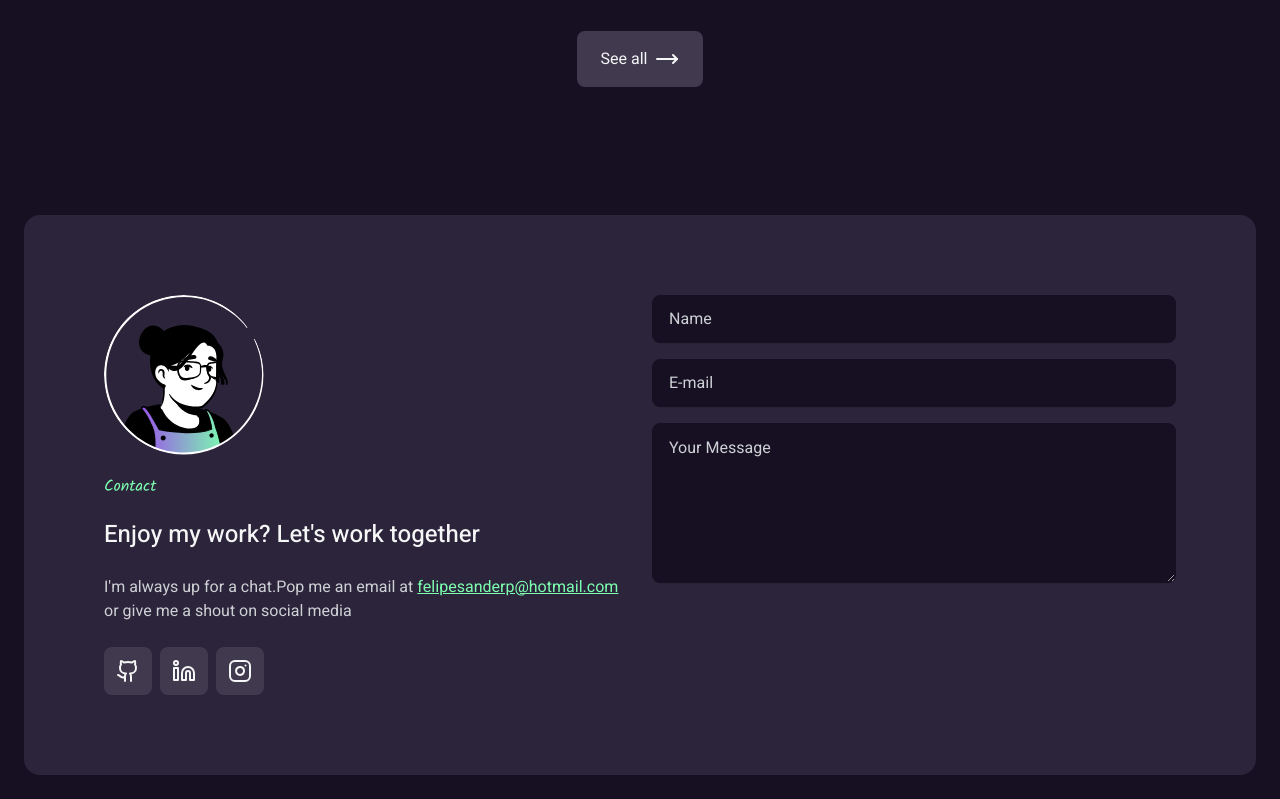
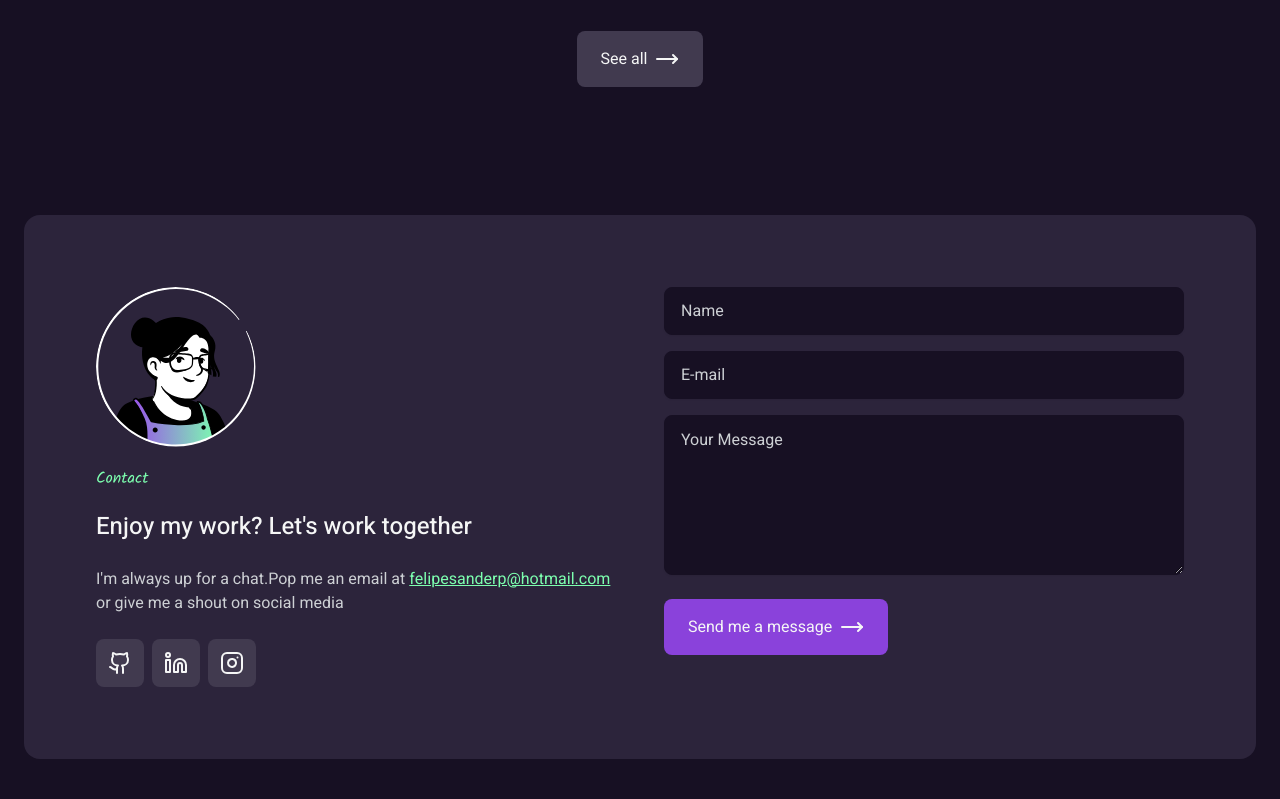
Before and after one commit to felipesanderp/portfolio, a Next.js app: page / in a window 1280 px wide. Shown: the part 1773-2572 px from the top of the page. Built offline with nearby package versions, Linux system fonts and the light colour scheme.

Commit message:
form section for contact me

```diff
--- a/src/app/(portfolio)/page.tsx
+++ b/src/app/(portfolio)/page.tsx
@@ -153,7 +153,7 @@ export default function Home() {
           <MoveRight />
         </Link>
       </div>
-      <div className="flex w-full flex-col gap-6 rounded-2xl bg-surface-primary px-6 py-12 md:grid md:grid-cols-2 md:p-20">
+      <div className="flex w-full flex-col gap-6 rounded-2xl bg-surface-primary px-6 py-12 md:grid md:grid-cols-2 md:gap-12 md:p-[72px]">
         <div className="flex flex-col gap-6">
           <Image
             src="/cute-avatar.svg"
@@ -194,6 +194,11 @@ export default function Home() {
             <Input.Control type="email" id="email" placeholder="E-mail" />
           </Input.Root>
           <Textarea placeholder="Your Message" />
+
+          <button className="mt-2 flex h-14 w-fit items-center gap-2 rounded-lg bg-primary-500 p-6 hover:bg-primary-500/80">
+            Send me a message
+            <MoveRight />
+          </button>
         </form>
       </div>
     </div>
```
